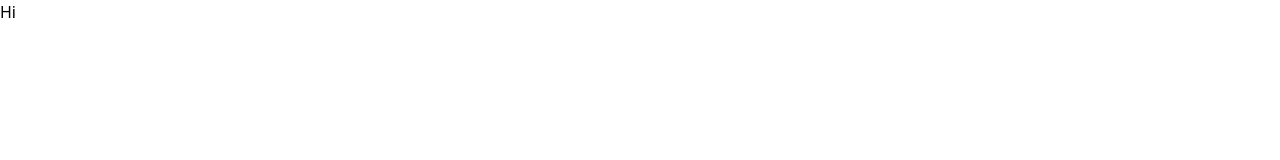
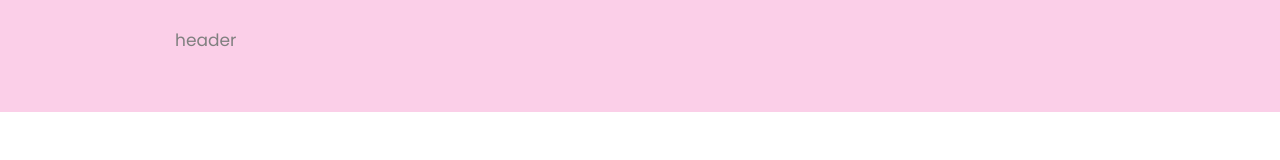
Before and after one commit to ricardovaltierra/leo, a website: page index.html in a window 1280 px wide. Drawn offline with nearby package versions, Linux system fonts and the light colour scheme.

Commit message:
Set header with style, and update tailwind file

```diff
--- a/index.html
+++ b/index.html
@@ -16,7 +16,14 @@
   <link rel="stylesheet" href="css/swiper-bundle.min.css">
 </head>
 <body>
-  <h1>Hi</h1>
+  <!-- header -->
+  <header class="py-8 lg:pt-6 lg:pb-14 bg-pink-200">
+    <div
+      class="container mx-auto lg:relative flex flex-col lg:flex-row
+      lg:justify-between gap-y-4 lg:gap-y-0">
+      <div class="">header</div>
+    </div>
+  </header>
 
 	<!-- SCRIPTS -->
 	<!-- swiper -->
--- a/tailwind.config.js
+++ b/tailwind.config.js
@@ -1,6 +1,6 @@
 /** @type {import('tailwindcss').Config} */
 module.exports = {
-  content: ["./src/**/*.{html,js}"],
+  content: ["*.{html,js}"],
   theme: {
     container: {
       padding: {
```
Also changed, not shown: dist/output.css.
